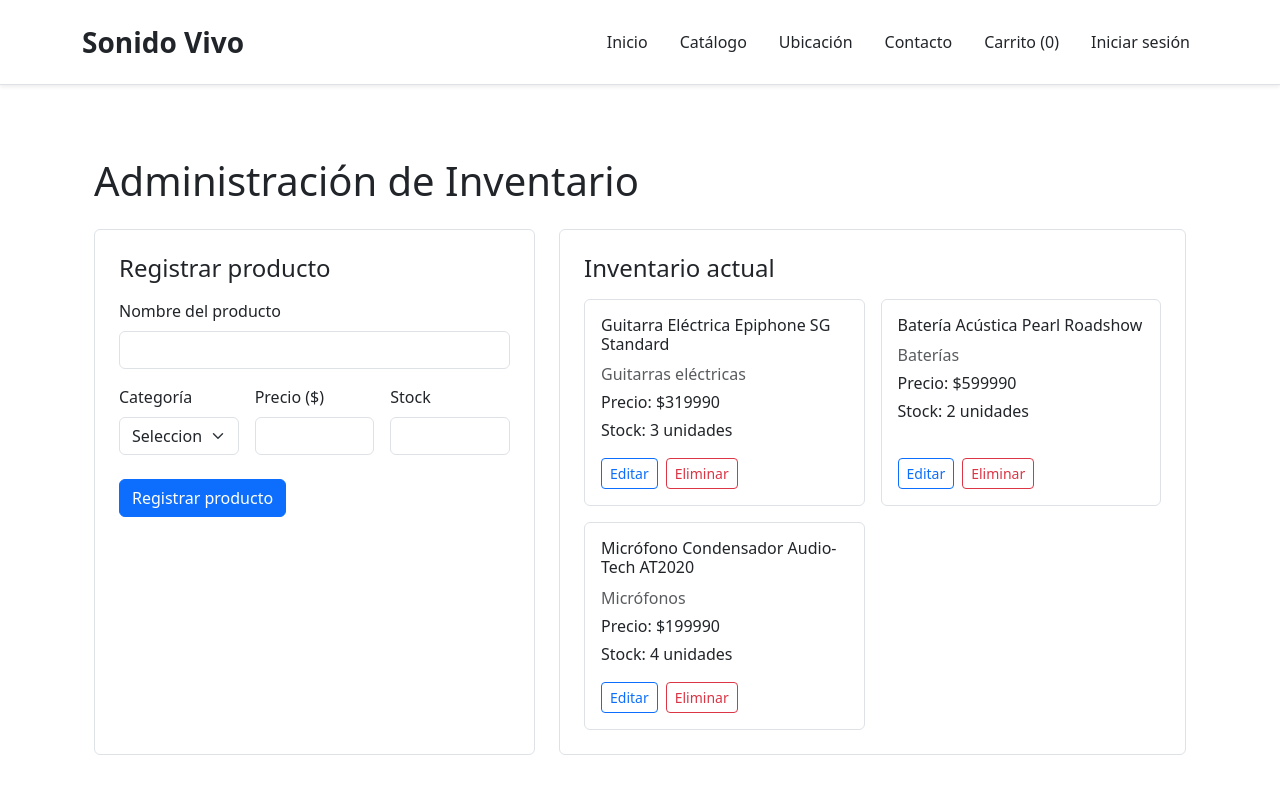
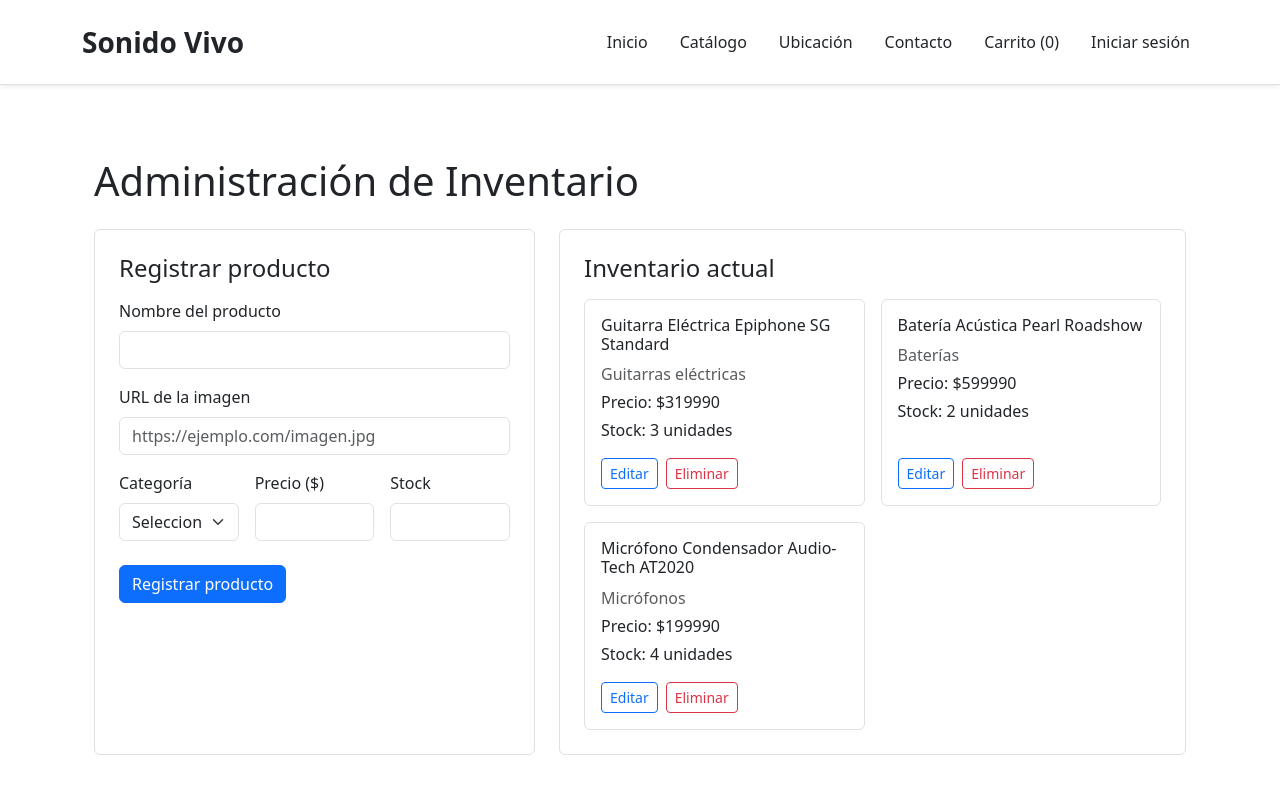
Before and after one commit to rrrbbb20/proyecto-sonido-vivo-02, a React (Vite) app: page /admin/productos in a window 1280 px wide. Shown: the top 794 px of the page. Built offline with nearby package versions, Linux system fonts and the light colour scheme.

Commit message:
se actualiza formularioproducto para posibilidad de ingresar imagen de producto

```diff
--- a/src/pages/admin/FormularioProducto.jsx
+++ b/src/pages/admin/FormularioProducto.jsx
@@ -1,3 +1,4 @@
+// src/pages/admin/FormularioProducto.jsx
 import { useEffect, useState } from "react";
 import { Form, Button, Row, Col } from "react-bootstrap";
 
@@ -6,7 +7,9 @@ const datosIniciales = {
   categoria: "",
   precio: "",
   stock: "",
+  imagen: "",
 };
+
 function FormularioProducto({ onGuardar, onActualizar, productoEditando, onCancelarEdicion }) {
   const [datos, setDatos] = useState(datosIniciales);
   const [errores, setErrores] = useState({});
@@ -18,6 +21,7 @@ function FormularioProducto({ onGuardar, onActualizar, productoEditando, onCance
         categoria: productoEditando.categoria,
         precio: productoEditando.precio,
         stock: productoEditando.stock,
+        imagen: productoEditando.imagen || "", // Cargamos la imagen si existe
       });
     } else {
       setDatos(datosIniciales);
@@ -33,7 +37,8 @@ function FormularioProducto({ onGuardar, onActualizar, productoEditando, onCance
   function enviarFormulario(evento) {
     evento.preventDefault();
     const nuevosErrores = {};
-if (datos.nombre.trim().length < 3) {
+
+    if (datos.nombre.trim().length < 3) {
       nuevosErrores.nombre = "El nombre debe tener al menos 3 caracteres.";
     }
 
@@ -52,6 +57,7 @@ if (datos.nombre.trim().length < 3) {
     setErrores(nuevosErrores);
 
     if (Object.keys(nuevosErrores).length > 0) return;
+
     // Obtener el nombre visible de la categoría para el catálogo
     const nombresCategorias = {
       guitarras: "Guitarras eléctricas",
@@ -65,6 +71,7 @@ if (datos.nombre.trim().length < 3) {
       categoriaNombre: nombresCategorias[datos.categoria],
       precio: Number(datos.precio),
       stock: Number(datos.stock),
+      imagen: datos.imagen.trim(), // Incluimos la imagen procesada
     };
 
     if (productoEditando) {
@@ -76,6 +83,7 @@ if (datos.nombre.trim().length < 3) {
     setDatos(datosIniciales);
     setErrores({});
   }
+
   return (
     <Form onSubmit={enviarFormulario} noValidate>
       <h2 className="h4 mb-3">
@@ -94,6 +102,20 @@ if (datos.nombre.trim().length < 3) {
               isInvalid={Boolean(errores.nombre)}
             />
             <Form.Control.Feedback type="invalid">{errores.nombre}</Form.Control.Feedback>
+          </Form.Group>
+        </Col>
+
+        {/* campo de entrada para la URL de la imagen */}
+        <Col xs={12}>
+          <Form.Group>
+            <Form.Label>URL de la imagen </Form.Label>
+            <Form.Control
+              type="text"
+              name="imagen"
+              placeholder="https://ejemplo.com/imagen.jpg"
+              value={datos.imagen}
+              onChange={cambiarCampo}
+            />
           </Form.Group>
         </Col>
 
```
